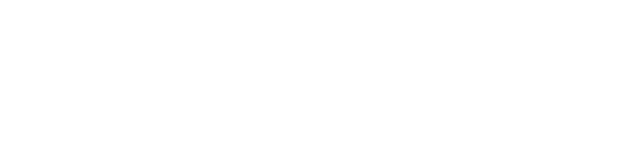
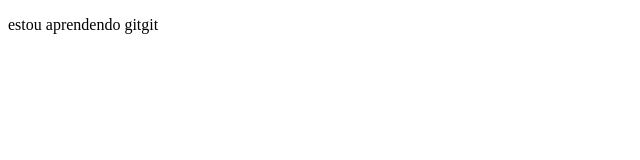
Before and after one commit to ErikCarvalho1/tutorial_git, a plain HTML site: page index.html in a window 1280 px wide. Shown: the whole page, without its empty margins (0-640 px from the left). Drawn offline with Linux system fonts and the light colour scheme.

Commit message:
criei titulo e paragrafi

```diff
--- a/index.html
+++ b/index.html
@@ -3,7 +3,8 @@
 <head>
     <meta charset="UTF-8">
     <meta name="viewport" content="width=device-width, initial-scale=1.0">
-    <title>estudos git</title>
+    <title>sera git</title>
+    <p>estou aprendendo gitgit</p>
 </head>
 <body>
 
```
